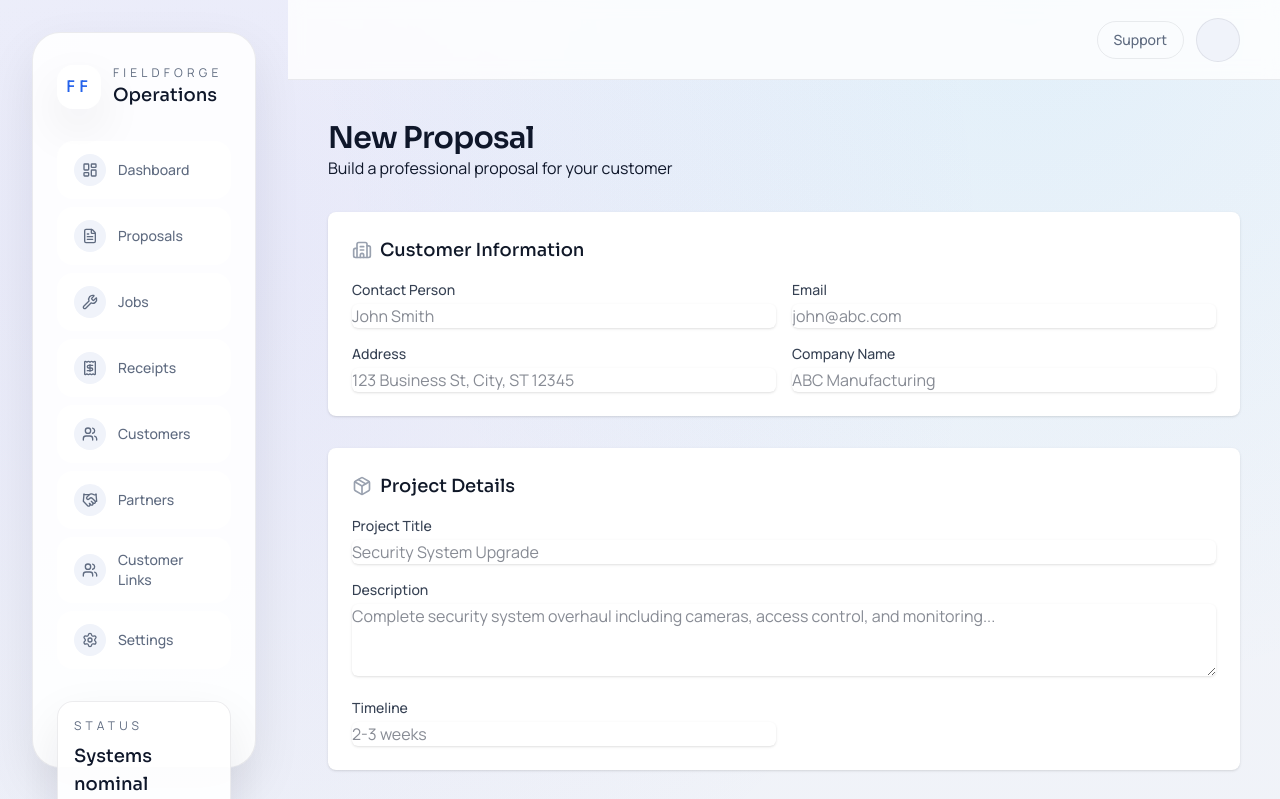
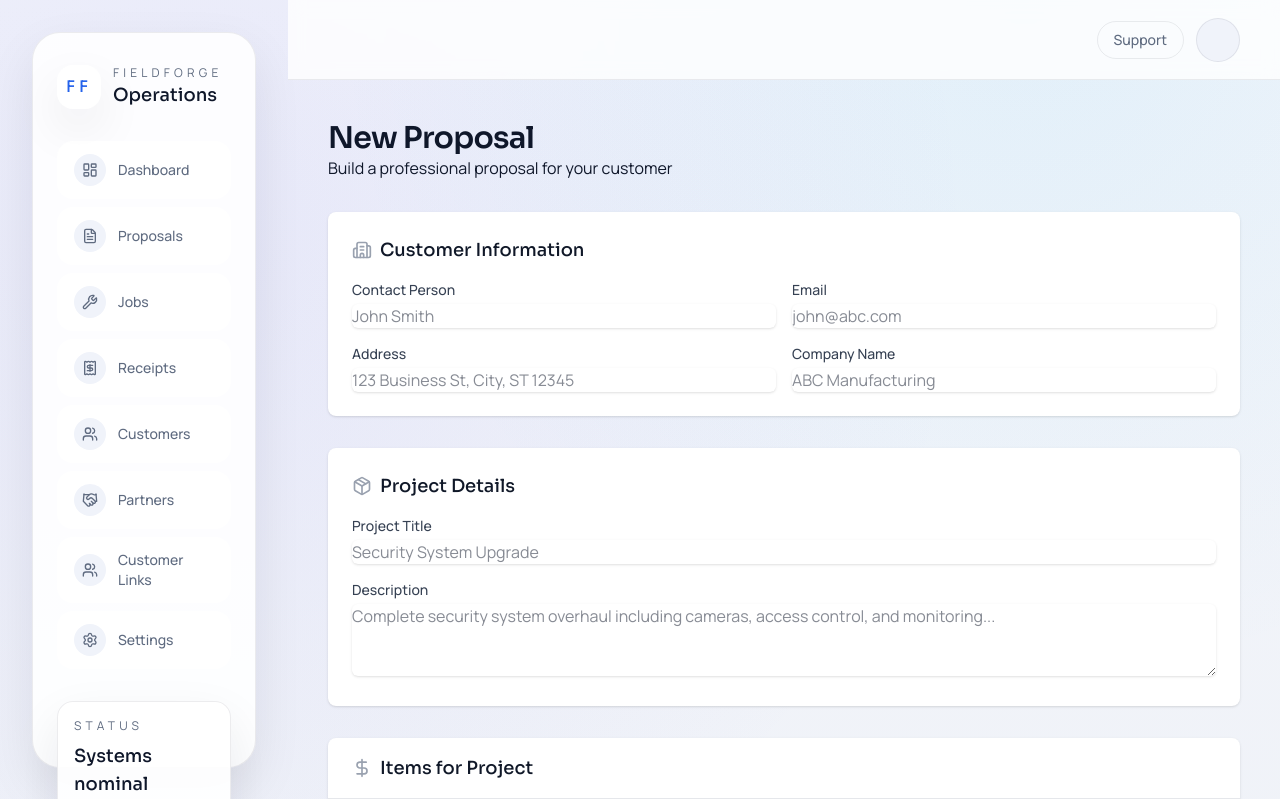
Before and after one commit to bretel-hub/fieldforge, a Next.js app: page /proposals/create in a window 1280 px wide. Shown: the top 799 px of the page. Built offline with nearby package versions, Linux system fonts and the light colour scheme.

Commit message:
Remove timeline from proposal edit and detail pages
Strip the timeline field from the proposal builder form, preview modal,
proposals table, edit page server component, and API routes (POST/PATCH).

https://claude.ai/code/session_016uST2nSg8aXrx1YnUkC6Cf

```diff
--- a/src/app/api/proposals/[id]/route.ts
+++ b/src/app/api/proposals/[id]/route.ts
@@ -71,7 +71,6 @@ export async function PATCH(
         project_title: projectDetails.title,
         project_description: projectDetails.description,
         project_location: projectDetails.location,
-        project_timeline: projectDetails.timeline,
         status: status || 'draft',
         subtotal,
         tax_amount: tax,
--- a/src/app/api/proposals/route.ts
+++ b/src/app/api/proposals/route.ts
@@ -39,7 +39,6 @@ export async function POST(request: NextRequest) {
         project_title: projectDetails.title,
         project_description: projectDetails.description,
         project_location: projectDetails.location,
-        project_timeline: projectDetails.timeline,
         status,
         subtotal,
         tax_amount: tax,
--- a/src/app/proposals/[id]/edit/page.tsx
+++ b/src/app/proposals/[id]/edit/page.tsx
@@ -31,7 +31,6 @@ export default async function EditProposalPage({
       title: proposal.project_title ?? '',
       description: proposal.project_description ?? '',
       location: proposal.project_location ?? '',
-      timeline: proposal.project_timeline ?? '',
     },
     items: (proposal.proposal_line_items ?? []).map((item: any) => ({
       id: item.id,
--- a/src/components/ProposalBuilder.tsx
+++ b/src/components/ProposalBuilder.tsx
@@ -22,7 +22,7 @@ interface ProposalBuilderProps {
   initialStatus?: string
   initialData?: {
     customer: { name: string; contact: string; email: string; address: string }
-    projectDetails: { title: string; description: string; location: string; timeline: string }
+    projectDetails: { title: string; description: string; location: string }
     items: LineItem[]
   }
 }
@@ -33,7 +33,7 @@ export function ProposalBuilder({ proposalId, proposalNumber, initialStatus, ini
   )
 
   const [projectDetails, setProjectDetails] = useState(
-    initialData?.projectDetails ?? { title: '', description: '', location: '', timeline: '' }
+    initialData?.projectDetails ?? { title: '', description: '', location: '' }
   )
 
   const initItems = initialData?.items ?? []
@@ -141,7 +141,6 @@ export function ProposalBuilder({ proposalId, proposalNumber, initialStatus, ini
             value: total,
             location: { address: projectDetails.location || customer.address },
             description: projectDetails.description,
-            projectTimeline: projectDetails.timeline || undefined,
             projectLocation: projectDetails.location || undefined,
             lineItems: items.length > 0 ? items.map(item => ({
               id: item.id,
@@ -289,18 +288,6 @@ export function ProposalBuilder({ proposalId, proposalNumber, initialStatus, ini
               onChange={(e) => setProjectDetails({...projectDetails, description: e.target.value})}
               className="w-full rounded-md border-gray-300 shadow-sm"
               placeholder="Complete security system overhaul including cameras, access control, and monitoring..."
-            />
-          </div>
-          <div>
-            <label className="block text-sm font-medium text-gray-700 mb-1">
-              Timeline
-            </label>
-            <input
-              type="text"
-              value={projectDetails.timeline}
-              onChange={(e) => setProjectDetails({...projectDetails, timeline: e.target.value})}
-              className="w-full rounded-md border-gray-300 shadow-sm"
-              placeholder="2-3 weeks"
             />
           </div>
         </div>
--- a/src/components/ProposalPreview.tsx
+++ b/src/components/ProposalPreview.tsx
@@ -24,7 +24,6 @@ interface ProposalPreviewProps {
     title: string
     description: string
     location: string
-    timeline: string
   }
   items: LineItem[]
   subtotal: number
@@ -201,9 +200,6 @@ export function ProposalPreview({
                 <div className="text-sm font-semibold text-blue-700">{proposalNumber}</div>
               )}
               <div className="text-sm text-gray-500">Date: {today}</div>
-              {projectDetails.timeline && (
-                <div className="text-sm text-gray-500">Timeline: {projectDetails.timeline}</div>
-              )}
             </div>
           </div>
 
--- a/src/components/ProposalsTable.tsx
+++ b/src/components/ProposalsTable.tsx
@@ -30,7 +30,6 @@ interface FullProposal {
   project_title: string
   project_description: string
   project_location: string
-  project_timeline: string
   subtotal: number
   tax_amount: number
   total: number
@@ -135,7 +134,6 @@ export function ProposalsTable() {
 
           let projectDescription = ''
           let projectLocation = proposal.customer_address
-          let projectTimeline = ''
           let customerContact = proposal.customer_contact || ''
           let customerEmail = proposal.customer_email || ''
           let customerAddress = proposal.customer_address || ''
@@ -149,7 +147,6 @@ export function ProposalsTable() {
               const fp = fullData.proposal
               projectDescription = fp.project_description || ''
               projectLocation = fp.project_location || proposal.customer_address
-              projectTimeline = fp.project_timeline || ''
               customerContact = fp.customer_contact || customerContact
               customerEmail = fp.customer_email || customerEmail
               customerAddress = fp.customer_address || customerAddress
@@ -183,7 +180,6 @@ export function ProposalsTable() {
             value: proposal.total,
             location: { address: projectLocation },
             description: projectDescription,
-            projectTimeline: projectTimeline || undefined,
             projectLocation: projectLocation || undefined,
             lineItems: lineItems.length > 0 ? lineItems : undefined,
             subtotal,
@@ -468,7 +464,6 @@ export function ProposalsTable() {
             title: previewProposal.project_title,
             description: previewProposal.project_description,
             location: previewProposal.project_location,
-            timeline: previewProposal.project_timeline,
           }}
           items={previewProposal.items.map((item) => ({
             id: item.id,
```
